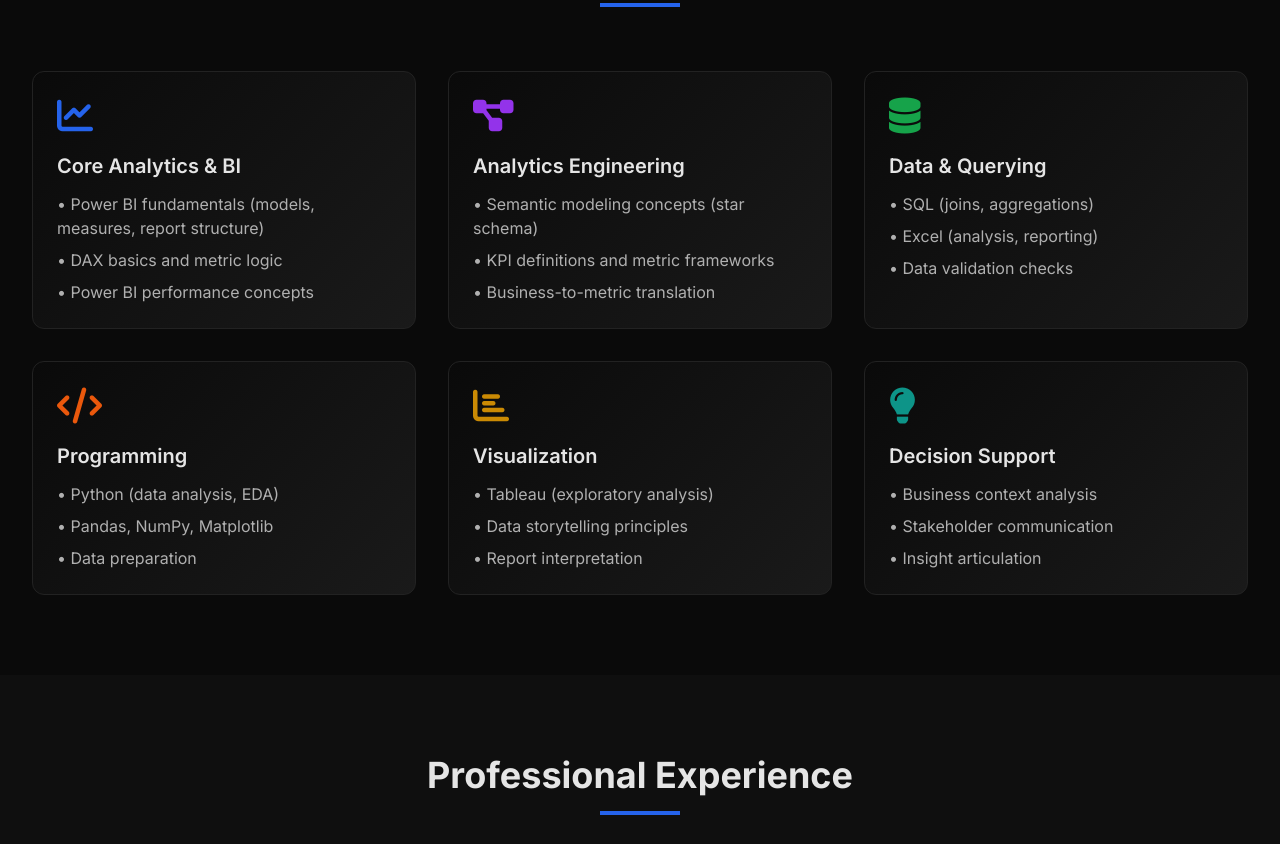
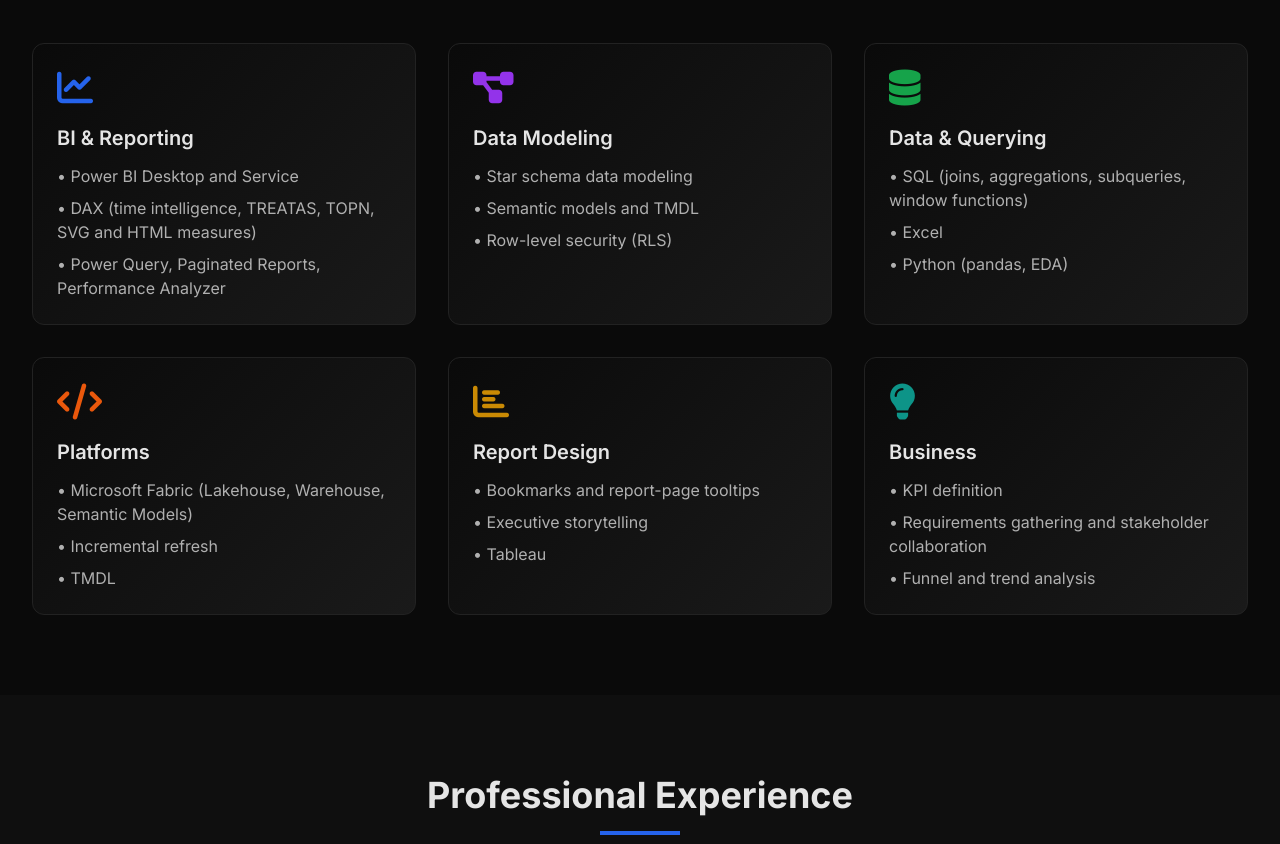
Before and after one commit to PoojaNair5919/Portfolio, a plain HTML site: page about.html in a window 1280 px wide. Shown: the part 977-1821 px from the top of the page. Drawn offline with nearby package versions, Linux system fonts and the light colour scheme.

Commit message:
Update about.html

```diff
--- a/about.html
+++ b/about.html
@@ -58,8 +58,8 @@
     </div>
     <div class="grid md:grid-cols-2 gap-8 lg:gap-12 items-center">
      <div class="scroll-animate">
-      <p class="text-base sm:text-lg text-gray-600 leading-relaxed mb-6" style="text-align: justify;">I&#39;m moving into BI and Analytics Engineering from a business background at Flipkart. In the lifestyle division I worked with category managers and operations teams on daily performance reporting, flash deal planning and cross-functional coordination. That showed me how data is used in real decisions: what stakeholders need, and where reporting breaks down.</p>
-      <p class="text-base sm:text-lg text-gray-600 leading-relaxed mb-6" style="text-align: justify;">I now build in Power BI, SQL and the Microsoft analytics ecosystem, with a focus on semantic modeling, KPI design and scalable reporting layers. My community work includes two wins in the DataBuzz Power BI Challenge (May and September 2026), Top Performer in July, and three runner-up finishes, plus the Creative Head Award (a special community award) at the Onyx Data DataDNA Challenge in October 2026. I&#39;m a 3X Microsoft Certified professional (PL-300, DP-600, DP-700), open to relocation and available as an immediate joiner, and I&#39;m looking for BI Developer and Analytics Engineer roles.</p>
+      <p class="text-base sm:text-lg text-gray-600 leading-relaxed mb-6" style="text-align: justify;">I&#39;m building a BI career from a business background at Flipkart. In the lifestyle division I worked with category managers and operations teams on daily performance reporting, flash deal planning and cross-functional coordination. That showed me how data is used in real decisions: what stakeholders need, and where reporting breaks down.</p>
+      <p class="text-base sm:text-lg text-gray-600 leading-relaxed mb-6" style="text-align: justify;">I now build in Power BI, SQL and the Microsoft analytics ecosystem, with a focus on semantic modeling, KPI design and executive-ready reporting. My community work includes two wins in the DataBuzz Power BI Challenge (May and September 2026), Top Performer in July, and three runner-up finishes, plus the Creative Head Award (a special community award) at the Onyx Data DataDNA Challenge in October 2026. I&#39;m a 3X Microsoft Certified professional (PL-300, DP-600, DP-700), open to relocation and available as an immediate joiner, and I&#39;m looking for Power BI Developer and BI Analyst roles.</p>
      </div>
      <div class="scroll-animate">
       <div class="bg-white p-6 sm:p-8 rounded-xl shadow-lg hover:shadow-xl transition-all duration-300 dark-mode-card">
@@ -86,33 +86,33 @@
     <div class="grid sm:grid-cols-2 lg:grid-cols-3 gap-6 sm:gap-8">
      <div class="skill-card bg-gradient-to-br from-blue-50 to-blue-100 p-6 rounded-xl scroll-animate border-2 border-transparent hover:border-blue-200">
       <div class="text-blue-600 text-3xl sm:text-4xl mb-4"><i class="fas fa-chart-line"></i></div>
-      <h3 class="text-lg sm:text-xl font-semibold text-gray-800 mb-3">Core Analytics &amp; BI</h3>
-      <ul class="text-gray-600 space-y-2 text-sm sm:text-base"><li>&bull; Power BI fundamentals (models, measures, report structure)</li><li>&bull; DAX basics and metric logic</li><li>&bull; Power BI performance concepts</li></ul>
+      <h3 class="text-lg sm:text-xl font-semibold text-gray-800 mb-3">BI &amp; Reporting</h3>
+      <ul class="text-gray-600 space-y-2 text-sm sm:text-base"><li>&bull; Power BI Desktop and Service</li><li>&bull; DAX (time intelligence, TREATAS, TOPN, SVG and HTML measures)</li><li>&bull; Power Query, Paginated Reports, Performance Analyzer</li></ul>
      </div>
      <div class="skill-card bg-gradient-to-br from-purple-50 to-purple-100 p-6 rounded-xl scroll-animate border-2 border-transparent hover:border-purple-200">
       <div class="text-purple-600 text-3xl sm:text-4xl mb-4"><i class="fas fa-project-diagram"></i></div>
-      <h3 class="text-lg sm:text-xl font-semibold text-gray-800 mb-3">Analytics Engineering</h3>
-      <ul class="text-gray-600 space-y-2 text-sm sm:text-base"><li>&bull; Semantic modeling concepts (star schema)</li><li>&bull; KPI definitions and metric frameworks</li><li>&bull; Business-to-metric translation</li></ul>
+      <h3 class="text-lg sm:text-xl font-semibold text-gray-800 mb-3">Data Modeling</h3>
+      <ul class="text-gray-600 space-y-2 text-sm sm:text-base"><li>&bull; Star schema data modeling</li><li>&bull; Semantic models and TMDL</li><li>&bull; Row-level security (RLS)</li></ul>
      </div>
      <div class="skill-card bg-gradient-to-br from-green-50 to-green-100 p-6 rounded-xl scroll-animate border-2 border-transparent hover:border-green-200">
       <div class="text-green-600 text-3xl sm:text-4xl mb-4"><i class="fas fa-database"></i></div>
       <h3 class="text-lg sm:text-xl font-semibold text-gray-800 mb-3">Data &amp; Querying</h3>
-      <ul class="text-gray-600 space-y-2 text-sm sm:text-base"><li>&bull; SQL (joins, aggregations)</li><li>&bull; Excel (analysis, reporting)</li><li>&bull; Data validation checks</li></ul>
+      <ul class="text-gray-600 space-y-2 text-sm sm:text-base"><li>&bull; SQL (joins, aggregations, subqueries, window functions)</li><li>&bull; Excel</li><li>&bull; Python (pandas, EDA)</li></ul>
      </div>
      <div class="skill-card bg-gradient-to-br from-orange-50 to-orange-100 p-6 rounded-xl scroll-animate border-2 border-transparent hover:border-orange-200">
       <div class="text-orange-600 text-3xl sm:text-4xl mb-4"><i class="fas fa-code"></i></div>
-      <h3 class="text-lg sm:text-xl font-semibold text-gray-800 mb-3">Programming</h3>
-      <ul class="text-gray-600 space-y-2 text-sm sm:text-base"><li>&bull; Python (data analysis, EDA)</li><li>&bull; Pandas, NumPy, Matplotlib</li><li>&bull; Data preparation</li></ul>
+      <h3 class="text-lg sm:text-xl font-semibold text-gray-800 mb-3">Platforms</h3>
+      <ul class="text-gray-600 space-y-2 text-sm sm:text-base"><li>&bull; Microsoft Fabric (Lakehouse, Warehouse, Semantic Models)</li><li>&bull; Incremental refresh</li><li>&bull; TMDL</li></ul>
      </div>
      <div class="skill-card bg-gradient-to-br from-yellow-50 to-yellow-100 p-6 rounded-xl scroll-animate border-2 border-transparent hover:border-yellow-200">
       <div class="text-yellow-600 text-3xl sm:text-4xl mb-4"><i class="fas fa-chart-bar"></i></div>
-      <h3 class="text-lg sm:text-xl font-semibold text-gray-800 mb-3">Visualization</h3>
-      <ul class="text-gray-600 space-y-2 text-sm sm:text-base"><li>&bull; Tableau (exploratory analysis)</li><li>&bull; Data storytelling principles</li><li>&bull; Report interpretation</li></ul>
+      <h3 class="text-lg sm:text-xl font-semibold text-gray-800 mb-3">Report Design</h3>
+      <ul class="text-gray-600 space-y-2 text-sm sm:text-base"><li>&bull; Bookmarks and report-page tooltips</li><li>&bull; Executive storytelling</li><li>&bull; Tableau</li></ul>
      </div>
      <div class="skill-card bg-gradient-to-br from-teal-50 to-teal-100 p-6 rounded-xl scroll-animate border-2 border-transparent hover:border-teal-200">
       <div class="text-teal-600 text-3xl sm:text-4xl mb-4"><i class="fas fa-lightbulb"></i></div>
-      <h3 class="text-lg sm:text-xl font-semibold text-gray-800 mb-3">Decision Support</h3>
-      <ul class="text-gray-600 space-y-2 text-sm sm:text-base"><li>&bull; Business context analysis</li><li>&bull; Stakeholder communication</li><li>&bull; Insight articulation</li></ul>
+      <h3 class="text-lg sm:text-xl font-semibold text-gray-800 mb-3">Business</h3>
+      <ul class="text-gray-600 space-y-2 text-sm sm:text-base"><li>&bull; KPI definition</li><li>&bull; Requirements gathering and stakeholder collaboration</li><li>&bull; Funnel and trend analysis</li></ul>
      </div>
     </div>
    </div>
```
